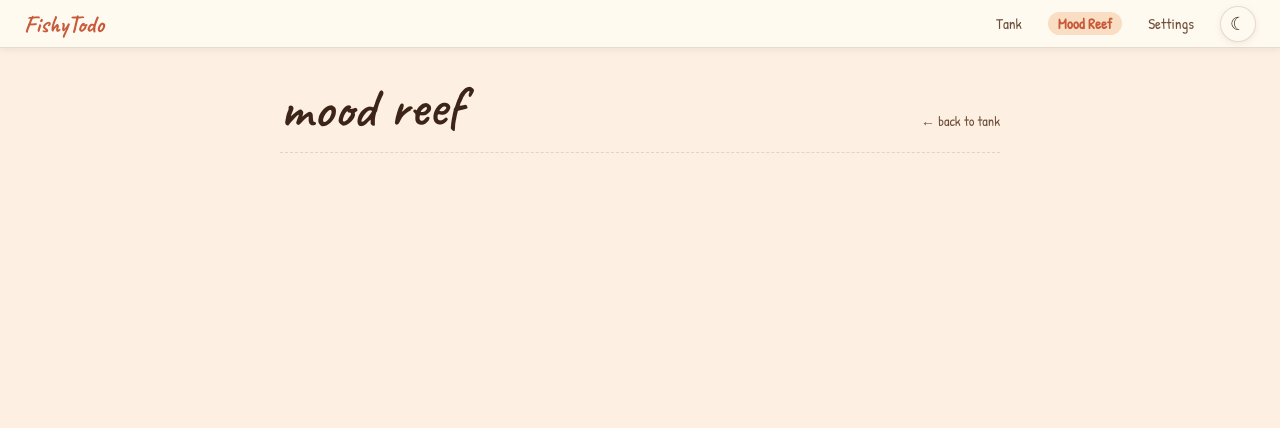
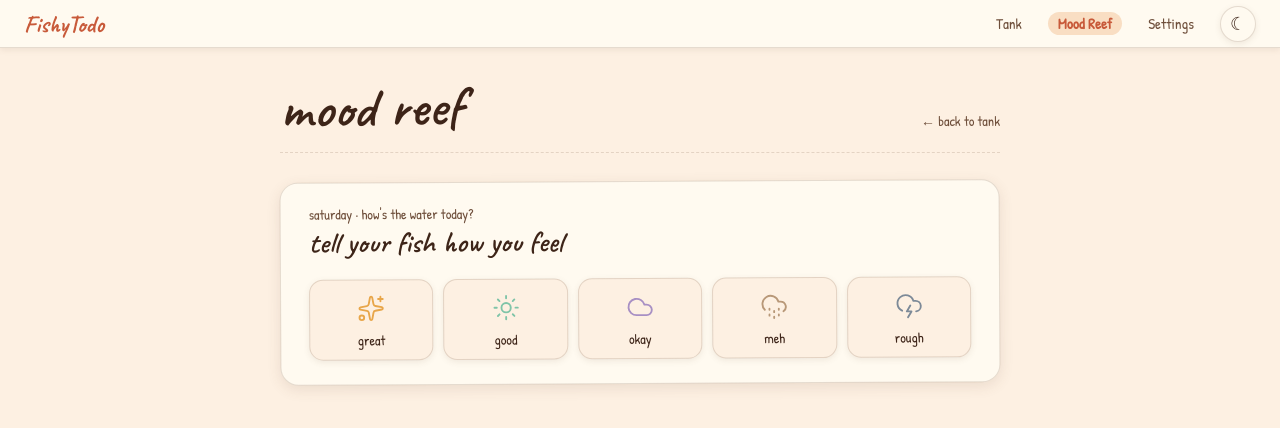
Before and after one commit to PatriciaMoraru/FishyTodo, a React (Vite) app: page /mood in a window 1280 px wide. Shown: the top 428 px of the page. Built offline with nearby package versions, Linux system fonts and the light colour scheme.

Commit message:
feat: add daily mood check-in card with Lucide icons

```diff
--- a/src/components/MoodReefView.css
+++ b/src/components/MoodReefView.css
@@ -44,9 +44,94 @@
   color: var(--ink);
 }
 
+/* ── daily check-in card ─────────────────────────── */
+.checkin-card {
+  background: var(--paper-card);
+  border: 1.5px solid var(--line);
+  border-radius: 1.8rem;
+  padding: 2.4rem 2.8rem;
+  box-shadow: var(--shadow-md);
+  transform: rotate(-0.3deg);
+  margin-bottom: 2.4rem;
+}
+
+.checkin-date {
+  font-family: 'Patrick Hand', cursive;
+  font-size: 1.4rem;
+  color: var(--ink-soft);
+  margin-bottom: 0.6rem;
+}
+
+.checkin-prompt {
+  font-family: 'Caveat', cursive;
+  font-size: 3rem;
+  font-weight: 600;
+  color: var(--ink);
+  line-height: 1.05;
+  margin-bottom: 2rem;
+}
+
+.checkin-options {
+  display: flex;
+  gap: 1rem;
+}
+
+.mood-btn {
+  flex: 1;
+  display: flex;
+  flex-direction: column;
+  align-items: center;
+  gap: 0.8rem;
+  padding: 1.4rem 0.8rem 1rem;
+  background: var(--paper);
+  border: 1.5px solid var(--line);
+  border-radius: 1.4rem;
+  cursor: pointer;
+  box-shadow: var(--shadow-sm);
+  transition: transform 0.15s, box-shadow 0.15s, border-color 0.15s;
+}
+
+.mood-btn:hover {
+  transform: translateY(-3px);
+  box-shadow: var(--shadow-md);
+  border-color: var(--mood-color);
+}
+
+.mood-btn--selected {
+  border-color: var(--mood-color);
+  border-width: 2.5px;
+}
+
+.mood-btn-icon {
+  color: var(--mood-color);
+}
+
+.mood-btn-label {
+  font-family: 'Patrick Hand', cursive;
+  font-size: 1.4rem;
+  color: var(--ink);
+}
+
 /* ── responsive ──────────────────────────────────── */
 @media (max-width: 600px) {
   .mood-reef-inner {
     padding: 2rem 1.6rem;
   }
+
+  .checkin-card {
+    padding: 1.8rem 1.6rem;
+    transform: none;
+  }
+
+  .checkin-options {
+    gap: 0.6rem;
+  }
+
+  .mood-btn {
+    padding: 1.2rem 0.4rem 0.8rem;
+  }
+
+  .mood-btn-label {
+    font-size: 1.2rem;
+  }
 }
--- a/src/components/MoodReefView.jsx
+++ b/src/components/MoodReefView.jsx
@@ -1,7 +1,20 @@
 import { Link } from 'react-router-dom'
+import { Sparkles, Sun, Cloud, CloudDrizzle, CloudLightning } from 'lucide-react'
+import { useMood, MOODS } from '../context/MoodContext'
 import './MoodReefView.css'
 
+const MOOD_ICONS = [Sparkles, Sun, Cloud, CloudDrizzle, CloudLightning]
+
+function getDayName(dateKey) {
+  const [y, m, d] = dateKey.split('-').map(Number)
+  return new Date(y, m - 1, d).toLocaleDateString('en-US', { weekday: 'long' }).toLowerCase()
+}
+
 export default function MoodReefView() {
+  const { todayKey, getMood, setMood } = useMood()
+  const todayMoodIndex = getMood(todayKey)
+  const alreadyLogged = todayMoodIndex !== null
+
   return (
     <div className="mood-reef screen">
       <div className="mood-reef-inner">
@@ -13,6 +26,36 @@ export default function MoodReefView() {
           </Link>
         </header>
 
+        {/* daily check-in card */}
+        <section className="checkin-card" aria-label="Daily mood check-in">
+          <p className="checkin-date">
+            {getDayName(todayKey)} · how&apos;s the water today?
+          </p>
+          <h2 className="checkin-prompt">
+            {alreadyLogged ? 'change today\'s mood?' : 'tell your fish how you feel'}
+          </h2>
+
+          <div className="checkin-options" role="group" aria-label="Mood options">
+            {MOODS.map((mood, i) => {
+              const Icon = MOOD_ICONS[i]
+              const isSelected = todayMoodIndex === i
+              return (
+                <button
+                  key={mood.key}
+                  className={`mood-btn ${isSelected ? 'mood-btn--selected' : ''}`}
+                  style={{ '--mood-color': mood.color }}
+                  onClick={() => setMood(todayKey, i)}
+                  aria-label={mood.label}
+                  aria-pressed={isSelected}
+                >
+                  <Icon size={28} strokeWidth={1.6} className="mood-btn-icon" />
+                  <span className="mood-btn-label">{mood.label}</span>
+                </button>
+              )
+            })}
+          </div>
+        </section>
+
       </div>
     </div>
   )
```
